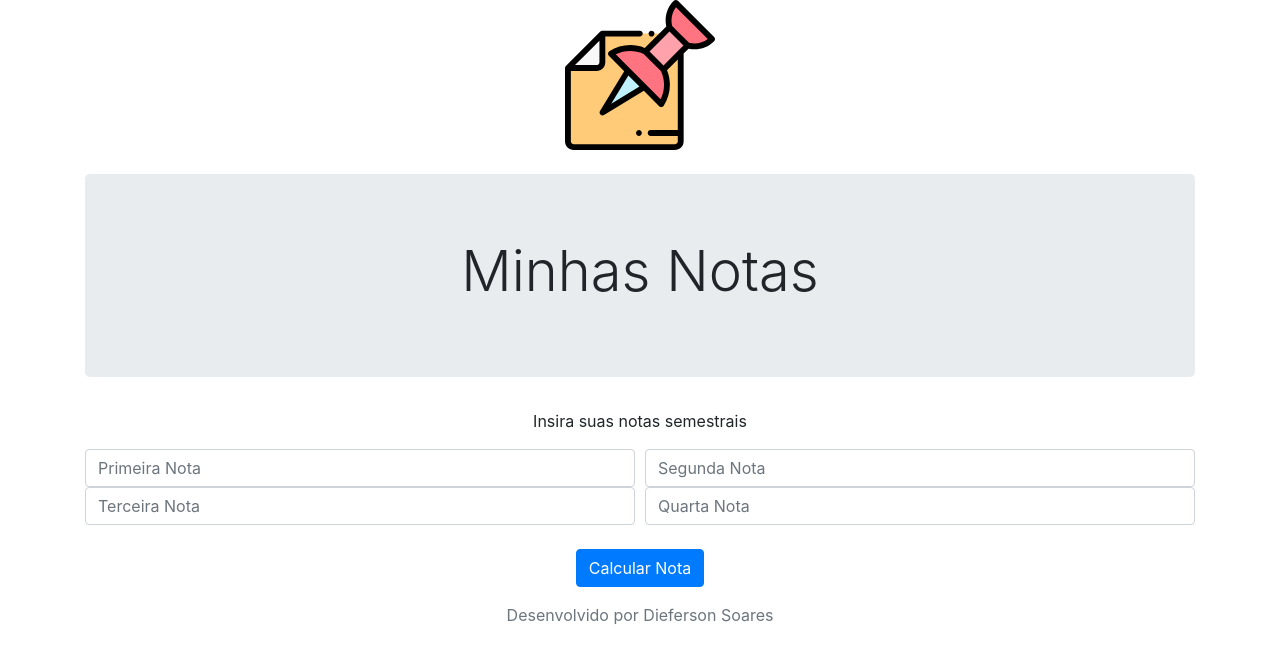
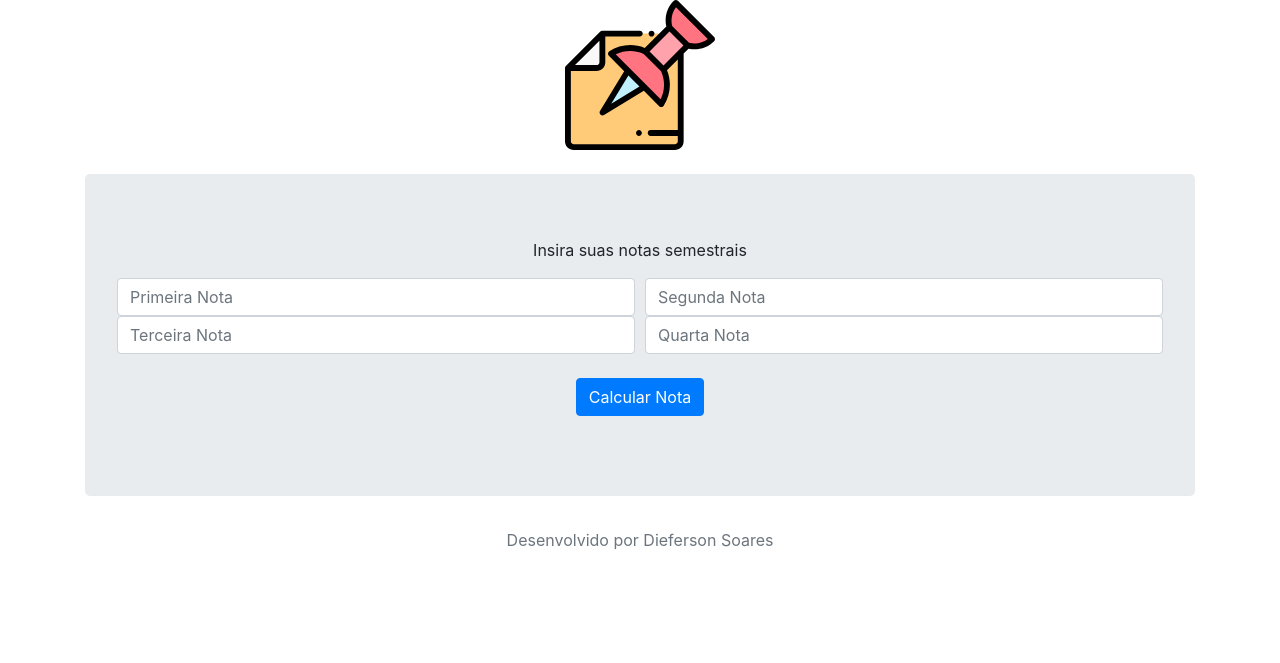
Before and after one commit to startuphappyCode/minhasnotas, a Flask app: page / in a window 1280 px wide. Shown: the part 56-719 px from the top of the page. Run offline with Flask 2, Linux system fonts and the light colour scheme; some libraries are stand-ins or nearby versions.

Commit message:
Fix Add index.html

```diff
--- a/templates/index.html
+++ b/templates/index.html
@@ -1,9 +1,9 @@
 <html>
     <head>
         <title>Aplicação - MinhasNotas</title>
+        <meta name="viewport" content="width=device-width, initial-scale=1, shrink-to-fit=no">
+        <link rel="stylesheet" href="https://maxcdn.bootstrapcdn.com/bootstrap/4.0.0/css/bootstrap.min.css" integrity="sha384-Gn5384xqQ1aoWXA+058RXPxPg6fy4IWvTNh0E263XmFcJlSAwiGgFAW/dAiS6JXm" crossorigin="anonymous">
 
-        <link rel="stylesheet" href="https://maxcdn.bootstrapcdn.com/bootstrap/4.0.0/css/bootstrap.min.css" integrity="sha384-Gn5384xqQ1aoWXA+058RXPxPg6fy4IWvTNh0E263XmFcJlSAwiGgFAW/dAiS6JXm" crossorigin="anonymous">
-<script data-ad-client="ca-pub-7850463277662225" async src="https://pagead2.googlesyndication.com/pagead/js/adsbygoogle.js"></script>
     </head>
     <body>
         <div class="container">
@@ -12,9 +12,9 @@
     <img src="{{url_for('static', filename='minhasnotas.svg')}}" width="30" height="30" class="d-inline-block align-top" alt="Minhas Notas">
     Minhas Notas
   </a>
-  <button class="navbar-toggler" type="button" data-toggle="collapse" data-target="#navbarNav" aria-controls="navbarNav" aria-expanded="false" aria-label="Alterna navegação">
+  <!--<button class="navbar-toggler" type="button" data-toggle="collapse" data-target="#navbarNav" aria-controls="navbarNav" aria-expanded="false" aria-label="Alterna navegação">
     <span class="navbar-toggler-icon"></span>
-  </button>
+  </button>-->
   <!--<div class="collapse navbar-collapse" id="navbarNav">
     <ul class="navbar-nav justify-content-end">
       <li class="nav-item active">
@@ -33,7 +33,7 @@
                 </div>
                    <center><div class="jumbotron jumbotron-fluid-center mt-4">
 
-                       <h1 class="display-4 align-self-center">Minhas Notas</h1></div></center>
+
                 <div class="row justify-content-center">
                     <p class="align-self-center">Insira suas notas semestrais</p></div>
                         <form method="get">
```
